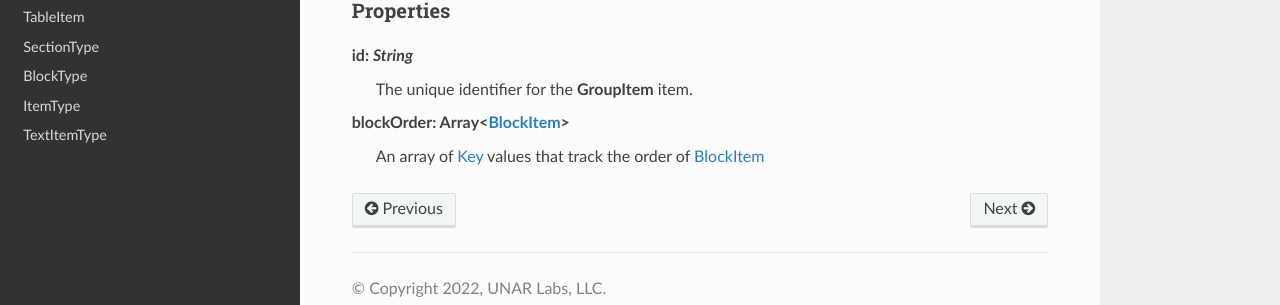
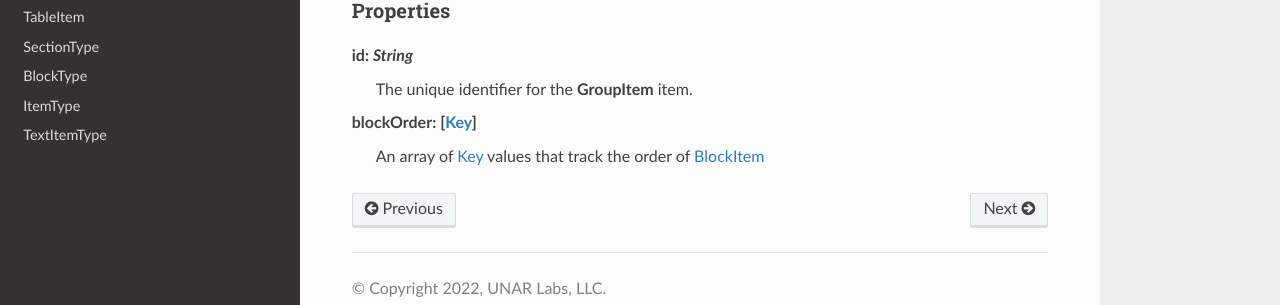
Before and after one commit to UNARDanielPratt/Yebi-Docs, a Sphinx documentation site: the page built from docs/source/groupitem.rst, in a window 1280 px wide. Shown: the part 456-761 px from the top of the page. Built offline with Sphinx 7.4.7 and the Read the Docs theme 2.0.0, drawn with Linux system fonts in a browser that asks for light colours.

Commit message:
fix: change array type to key

```diff
--- a/docs/source/groupitem.rst
+++ b/docs/source/groupitem.rst
@@ -26,5 +26,5 @@ Properties
 **id**: *String*
   The unique identifier for the **GroupItem** item.
 
-**blockOrder**: Array<:doc:`/blockitem`>
+**blockOrder**: [:doc:`/key`]
   An array of :doc:`key` values that track the order of :doc:`blockitem`
```
